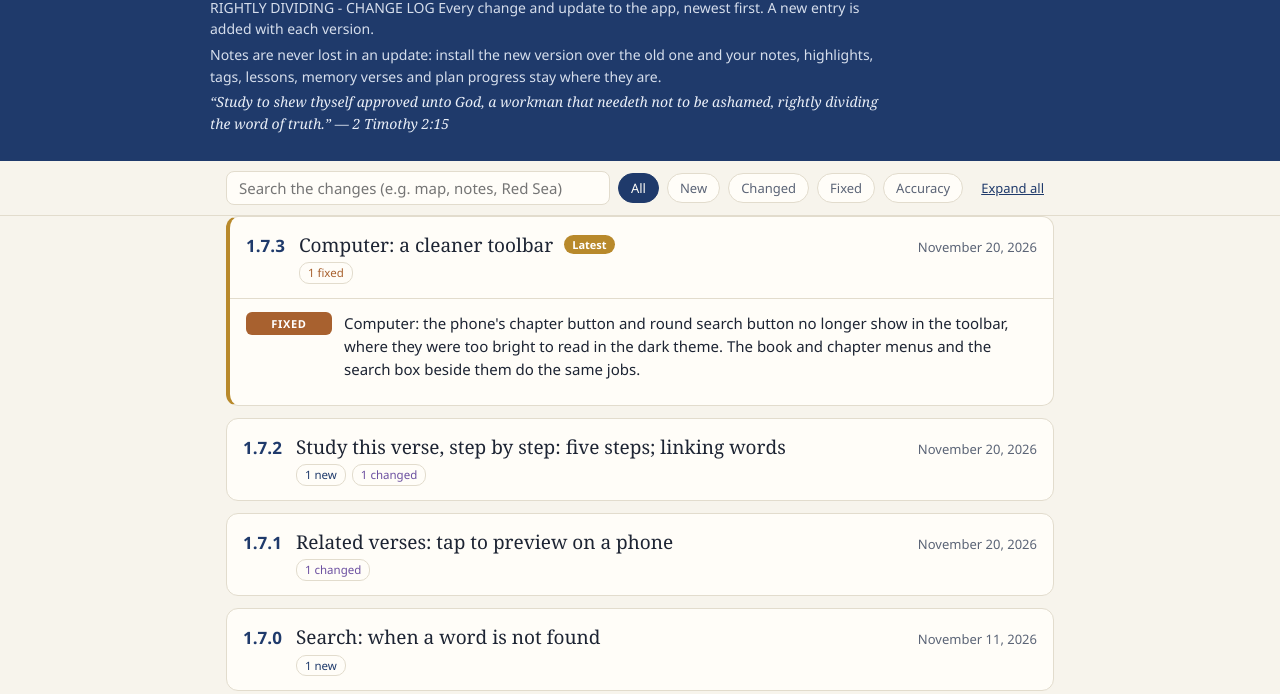
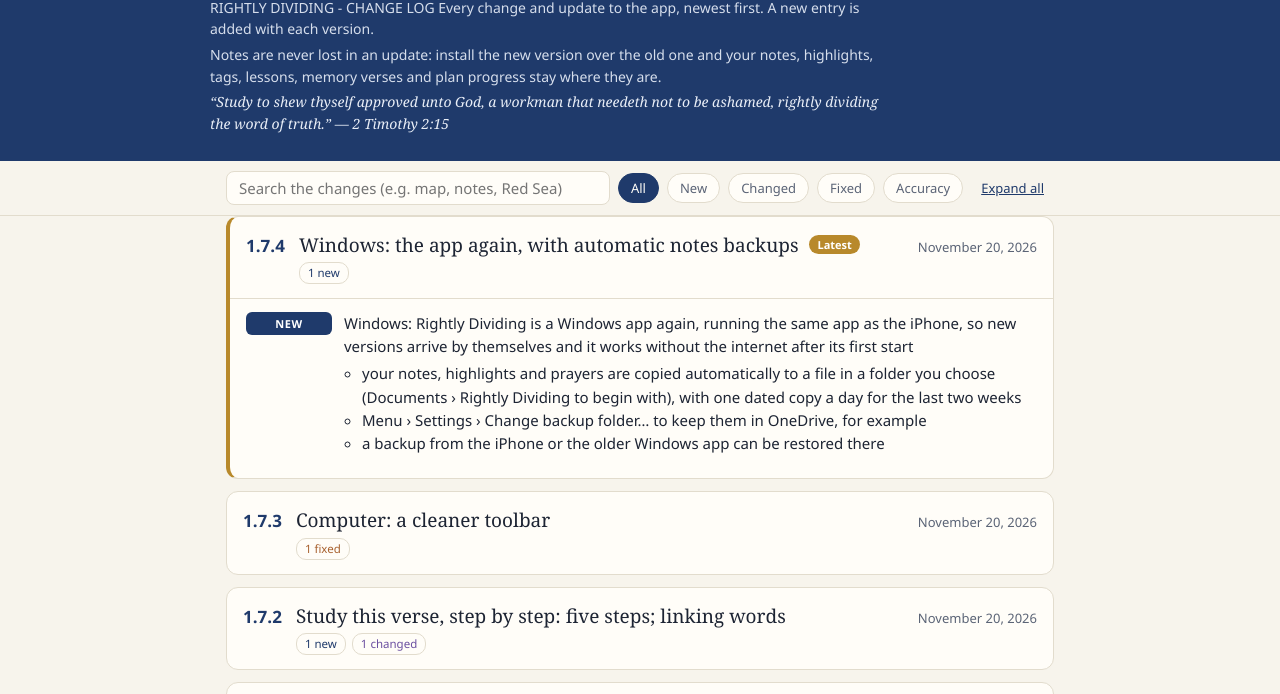
Before and after one commit to cmundell/rightly-dividing-fmnrj8, a plain HTML site: page CHANGELOG.html in a window 1280 px wide. Shown: the part 105-799 px from the top of the page. Drawn offline with Linux system fonts and the light colour scheme.

Commit message:
Rightly Dividing 1.7.4: Windows app with automatic notes backups
Co-Authored-By: Claude Opus 5.5 <noreply@anthropic.com>
Claude-Session: https://claude.ai/code/session_01Q745QoQnpJZ94K6cLyVB67

```diff
--- a/CHANGELOG.html
+++ b/CHANGELOG.html
@@ -72,8 +72,13 @@
   <button class="btn" id="toggle">Expand all</button>
 </div></div>
 <main class="wrap">
-  <details class="ver" id="v1.7.3" open>
-    <summary><span class="vnum">1.7.3</span><span class="vtitle">Computer: a cleaner toolbar <span class="latest">Latest</span></span>
+  <details class="ver" id="v1.7.4" open>
+    <summary><span class="vnum">1.7.4</span><span class="vtitle">Windows: the app again, with automatic notes backups <span class="latest">Latest</span></span>
+      <span class="vmeta">November 20, 2026</span><span class="vtags"><span class="pill p-new">1 new</span></span></summary>
+    <ul class="items"><li class="it t-new"><span class="tag tag-new">New</span><div>Windows: Rightly Dividing is a Windows app again, running the same app as the iPhone, so new versions arrive by themselves and it works without the internet after its first start<ul><li>your notes, highlights and prayers are copied automatically to a file in a folder you choose (Documents › Rightly Dividing to begin with), with one dated copy a day for the last two weeks</li><li>Menu › Settings › Change backup folder… to keep them in OneDrive, for example</li><li>a backup from the iPhone or the older Windows app can be restored there</li></ul></div></li></ul>
+  </details>
+  <details class="ver" id="v1.7.3">
+    <summary><span class="vnum">1.7.3</span><span class="vtitle">Computer: a cleaner toolbar</span>
       <span class="vmeta">November 20, 2026</span><span class="vtags"><span class="pill p-fix">1 fixed</span></span></summary>
     <ul class="items"><li class="it t-fix"><span class="tag tag-fix">Fixed</span><div>Computer: the phone's chapter button and round search button no longer show in the toolbar, where they were too bright to read in the dark theme. The book and chapter menus and the search box beside them do the same jobs.</div></li></ul>
   </details>
--- a/sw.js
+++ b/sw.js
@@ -1,6 +1,6 @@
 'use strict';
 // Keeps Rightly Dividing working offline. The cache name changes with every release.
-const CACHE = 'sts-1.7.3-d1ecd202ee';
+const CACHE = 'sts-1.7.4-520424a7c3';
 const SHELL = ["./", "CHANGELOG.html", "data/basemap.json", "data/brand-bg.jpg", "data/gospel.json", "data/journeys.json", "data/landmarks.json", "data/phrases.json", "data/relief.jpg", "data/tidwell.json", "data/votd.json", "features.js", "home.js", "icon-180.png", "icon-192.png", "icon-512.png", "index.html", "lib/cjs-shim.js", "lib/db.js", "lib/docx.js", "lib/jszip.min.js", "lib/sql-wasm-browser.js", "lib/sql-wasm-browser.wasm", "listen.js", "manifest.webmanifest", "maps.js", "reader.js", "refparse.js", "robots.txt", "study.js", "styles.css", "tools.js", "tsk-web.js", "walk.js", "web.css", "web.js"];
 self.addEventListener('install', (e) => {
   e.waitUntil(caches.open(CACHE).then((c) => c.addAll(SHELL)).then(() => self.skipWaiting()));
--- a/tsk-web.js
+++ b/tsk-web.js
@@ -5,7 +5,7 @@
 /* global initSqlJs, TskDb, JSZip, wRun, wPara, HL_FILL */
 
 (() => {
-  const VERSION = '1.7.3';
+  const VERSION = '1.7.4';
   // the Windows app (windows/ folder) adds rdDesktop: your notes are also copied to a real file in a folder you choose
   const desk = window.rdDesktop || null;
   let deskTimer = null;
```
